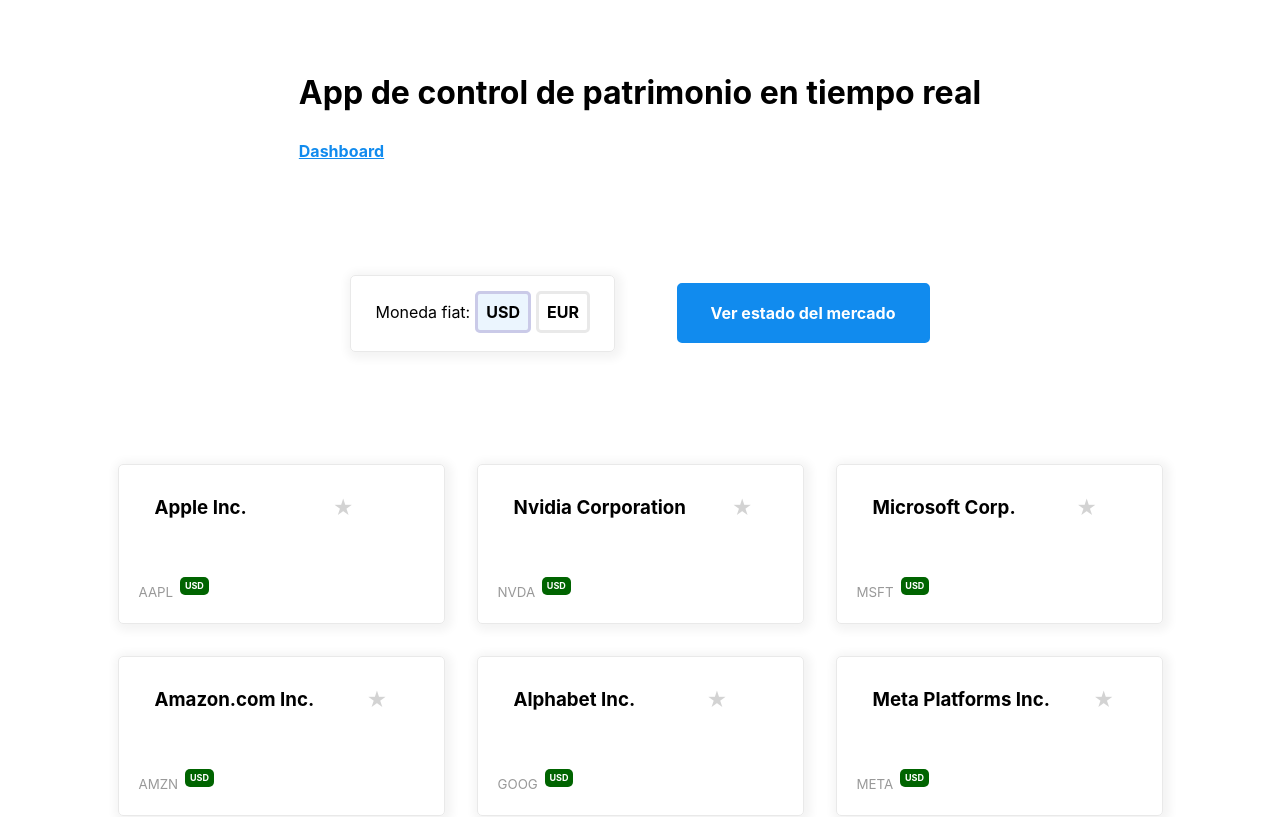
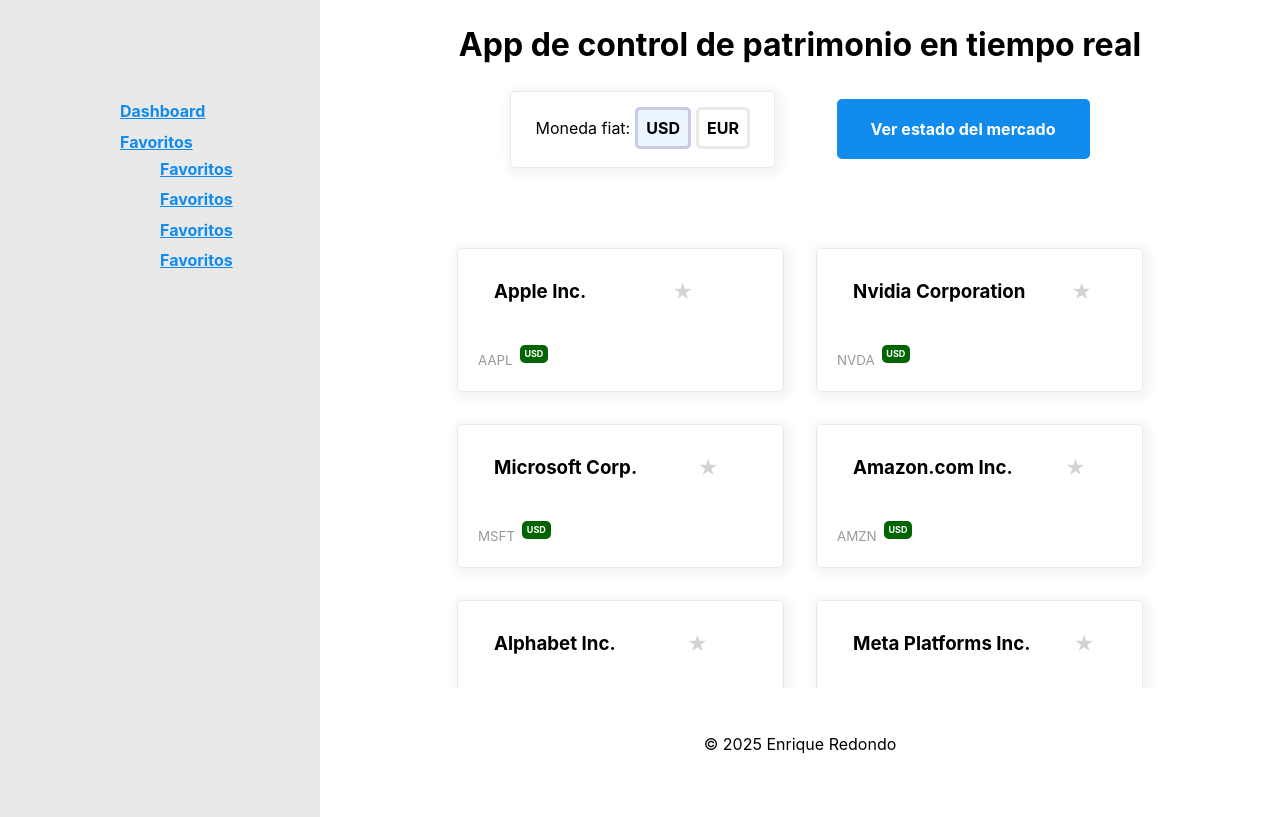
Before and after one commit to cursos-upsa/app-patrimonio, an Angular app in the folder frontend/: page / in a window 1280 px wide. Shown: the top 817 px of the page. Built offline with nearby package versions, Linux system fonts and the light colour scheme.

Commit message:
refactor: reorganizar estructura de navegación
Se eliminó el archivo de pruebas del componente AppComponent. Se incluyeron cambios en el diseño y estructura de navegación para mejorar la usabilidad, dividiendo claramente la interfaz en aside y contenido principal.

```diff
--- a/frontend/src/app/app.component.css
+++ b/frontend/src/app/app.component.css
@@ -1,7 +1,13 @@
 :host {
     display: grid;
-    grid-template-rows: auto 1fr auto;
+    grid-template-columns: 25vw auto;
     height: 100vh;
+
+    > div {
+        display: grid;
+        grid-template-rows: auto 1fr auto;
+        overflow: hidden;
+    }
 
     header > div {
         display: flex;
@@ -9,4 +15,8 @@
         justify-content: space-evenly;
         align-items: center;
     }
+
+    main {
+        overflow: auto;
+    }
 }
--- a/frontend/src/app/app.component.html
+++ b/frontend/src/app/app.component.html
@@ -1,6 +1,7 @@
+<app-menu/>
+<div>
     <header>
         <h1>App de control de patrimonio en tiempo real</h1>
-    <app-menu/>
         <div>
             <app-cambio-moneda/>
             <app-estado-mercado/>
@@ -12,3 +13,4 @@
     <footer>
         <p>© 2025 Enrique Redondo</p>
     </footer>
+</div>
--- a/frontend/src/app/componentes/menu/menu.component.css
+++ b/frontend/src/app/componentes/menu/menu.component.css
@@ -1,4 +1,10 @@
-:host > nav {
-    display: flex;
-    gap: 10px;
+
+aside {
+    height: 100%;
 }
+
+nav {
+    background-color: var(--color-bg-secondary);
+    height: 100%;
+    padding: 5rem;
+}
--- a/frontend/src/app/componentes/menu/menu.component.html
+++ b/frontend/src/app/componentes/menu/menu.component.html
@@ -1,3 +1,26 @@
-<nav>
-    <a [routerLink]="['']">Dashboard</a>
-</nav>
+<aside>
+    <nav>
+        <ul>
+            <li>
+                <a [routerLink]="['']">Dashboard</a>
+            </li>
+            <li>
+                <a [routerLink]="['']">Favoritos</a>
+                <ul>
+                    <li>
+                        <a [routerLink]="['']">Favoritos</a>
+                    </li>
+                    <li>
+                        <a [routerLink]="['']">Favoritos</a>
+                    </li>
+                    <li>
+                        <a [routerLink]="['']">Favoritos</a>
+                    </li>
+                    <li>
+                        <a [routerLink]="['']">Favoritos</a>
+                    </li>
+                </ul>
+            </li>
+        </ul>
+    </nav>
+</aside>
--- a/frontend/src/app/componentes/menu/menu.component.ts
+++ b/frontend/src/app/componentes/menu/menu.component.ts
@@ -1,10 +1,12 @@
 import { Component } from '@angular/core';
 import {RouterLink} from "@angular/router";
+import {CambioMonedaComponent} from "../cambio-moneda/cambio-moneda.component";
 
 @Component({
   selector: 'app-menu',
     imports: [
-        RouterLink
+        RouterLink,
+        CambioMonedaComponent
     ],
   templateUrl: './menu.component.html',
   styleUrl: './menu.component.css'
--- a/frontend/src/styles.css
+++ b/frontend/src/styles.css
@@ -73,7 +73,7 @@
 main {
     margin: 0 auto;
     max-width: var(--width-content);
-    padding: 3rem 1rem;
+    padding: 2rem 1rem;
 }
 
 hr {
@@ -148,78 +148,9 @@
 }
 
 /* Nav */
-nav {
-    align-items: center;
-    display: flex;
-    font-weight: bold;
-    justify-content: space-between;
-    margin-bottom: 7rem;
-}
 
 nav ul {
     list-style: none;
-    padding: 0;
-}
-
-nav ul li {
-    display: inline-block;
-    margin: 0 0.5rem;
-    position: relative;
-    text-align: left;
-}
-
-/* Nav Dropdown */
-nav ul li:hover ul {
-    display: block;
-}
-
-nav ul li ul {
-    background: var(--color-bg);
-    border: 1px solid var(--color-bg-secondary);
-    border-radius: var(--border-radius);
-    box-shadow: var(--box-shadow) var(--color-shadow);
-    display: none;
-    height: auto;
-    left: -2px;
-    padding: 0.5rem 1rem;
-    position: absolute;
-    top: 1.7rem;
-    white-space: nowrap;
-    width: auto;
-    z-index: 1;
-}
-
-nav ul li ul::before {
-    /* fill gap above to make mousing over them easier */
-    content: "";
-    position: absolute;
-    left: 0;
-    right: 0;
-    top: -0.5rem;
-    height: 0.5rem;
-}
-
-nav ul li ul li,
-nav ul li ul li a {
-    display: block;
-}
-
-/* Nav for Mobile */
-@media (max-width: 768px) {
-    nav {
-        flex-wrap: wrap;
-    }
-
-    nav ul li {
-        width: calc(100% - 1em);
-    }
-
-    nav ul li ul {
-        border: none;
-        box-shadow: none;
-        display: block;
-        position: static;
-    }
 }
 
 /* Typography */
```
Also changed, not shown: 1 other file (tests, documents, lock files or other folders). Lines whose indentation alone changed are shown as unchanged.
